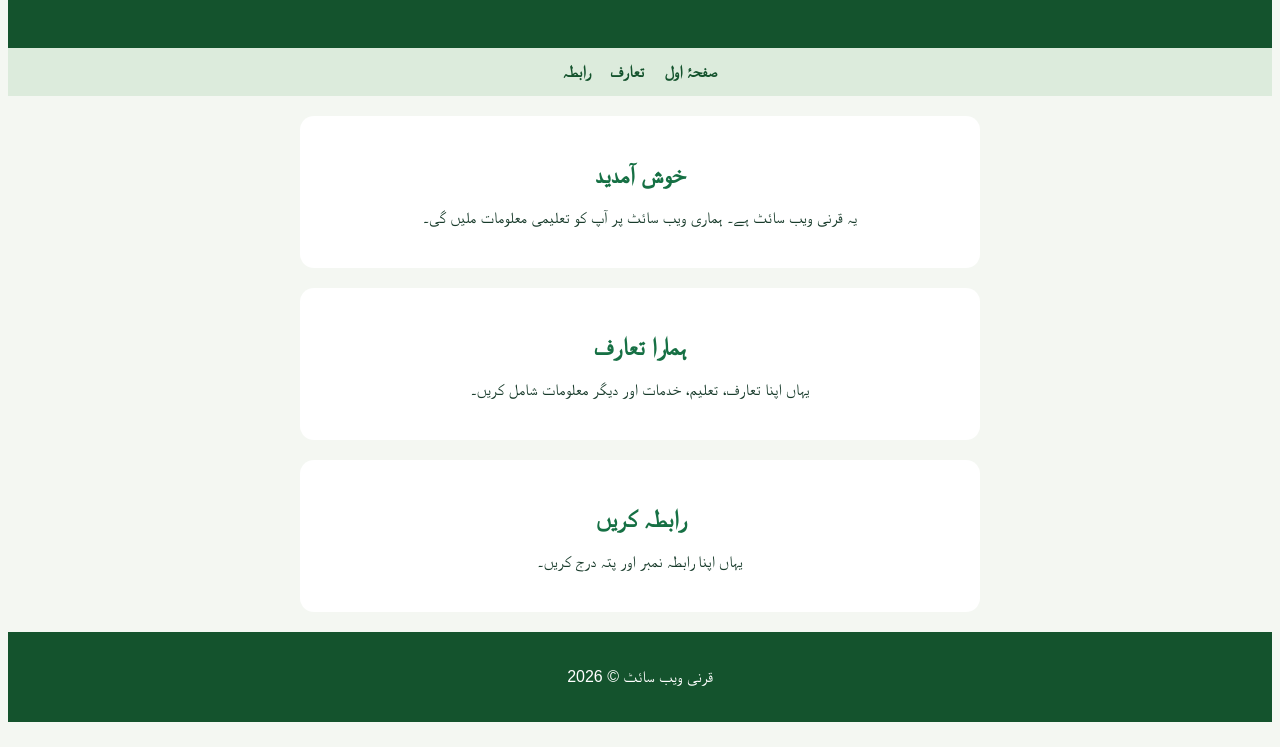
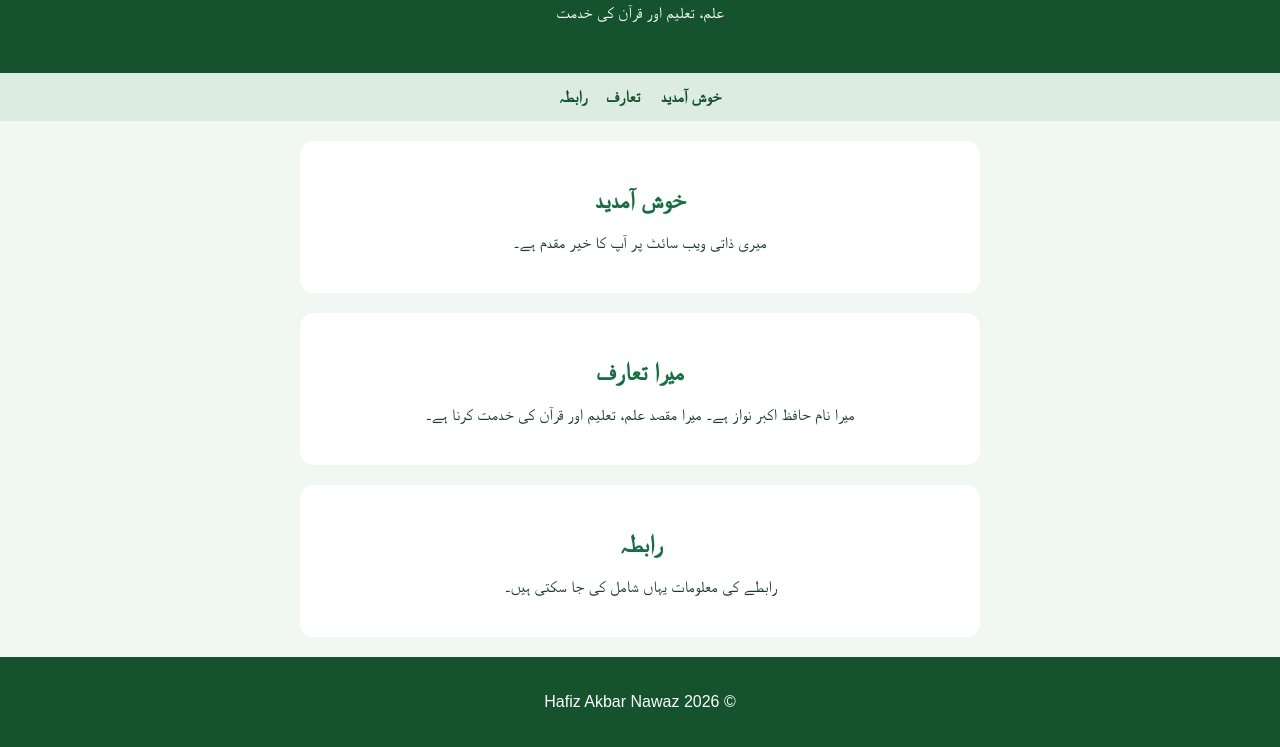
Before and after one commit to AkbarnawazQarni/Qarni-website, a plain HTML site: page index.html in a window 1280 px wide. Shown: the part 139-886 px from the top of the page. Drawn offline with Linux system fonts and the light colour scheme.

Commit message:
Update index.html with new content and styles

```diff
--- a/index.html
+++ b/index.html
@@ -4,17 +4,12 @@
 <head>
 <meta charset="UTF-8">
 <meta name="viewport" content="width=device-width, initial-scale=1.0">
-<title>قرنی ویب سائٹ</title>
+<title>Hafiz Akbar Nawaz</title>
 <style>
 body {
-<h1>حافظ اکبر</h1>
-<p>علم، تعلیم اور قرآن کی خدمت</p>
-<h2>خوش آمدید</h2>
-<p>یہ قرنی ویب سائٹ ہے۔</p>
-
   margin: 0;
   font-family: sans-serif;
-  background: #f4f7f2;
+  background: #f1f8f4;
   color: #183b2b;
   text-align: center;
 }
@@ -23,9 +18,11 @@ header {
   color: white;
   padding: 35px 15px;
 }
-header h1 { font-size: 30px; }
+header h1 {
+  font-size: 30px;
+}
 nav {
-  background: #dcebdc;
+  background: #dcece0;
   padding: 15px;
 }
 nav a {
@@ -41,7 +38,9 @@ section {
   max-width: 650px;
   border-radius: 14px;
 }
-h2 { color: #167044; }
+h2 {
+  color: #167044;
+}
 footer {
   background: #14532d;
   color: white;
@@ -50,29 +49,37 @@ footer {
 </style>
 </head>
 <body>
+
 <header>
-  <h1>قرنی ویب سائٹ</h1>
-  <p>علم، تعلیم اور قرآن کی خدمت</p>
+<h1>Hafiz Akbar Nawaz</h1>
+<p>حافظ اکبر نواز کی ذاتی ویب سائٹ</p>
+<p>علم، تعلیم اور قرآن کی خدمت</p>
 </header>
+
 <nav>
-  <a href="#home">صفحۂ اول</a>
-  <a href="#about">تعارف</a>
-  <a href="#contact">رابطہ</a>
+<a href="#home">خوش آمدید</a>
+<a href="#about">تعارف</a>
+<a href="#contact">رابطہ</a>
 </nav>
+
 <section id="home">
-  <h2>خوش آمدید</h2>
-  <p>یہ قرنی ویب سائٹ ہے۔ ہماری ویب سائٹ پر آپ کو تعلیمی معلومات ملیں گی۔</p>
+<h2>خوش آمدید</h2>
+<p>میری ذاتی ویب سائٹ پر آپ کا خیر مقدم ہے۔</p>
 </section>
+
 <section id="about">
-  <h2>ہمارا تعارف</h2>
-  <p>یہاں اپنا تعارف، تعلیم، خدمات اور دیگر معلومات شامل کریں۔</p>
+<h2>میرا تعارف</h2>
+<p>میرا نام حافظ اکبر نواز ہے۔ میرا مقصد علم، تعلیم اور قرآن کی خدمت کرنا ہے۔</p>
 </section>
+
 <section id="contact">
-  <h2>رابطہ کریں</h2>
-  <p>یہاں اپنا رابطہ نمبر اور پتہ درج کریں۔</p>
+<h2>رابطہ</h2>
+<p>رابطے کی معلومات یہاں شامل کی جا سکتی ہیں۔</p>
 </section>
+
 <footer>
-  <p>قرنی ویب سائٹ © 2026</p>
+<p>© 2026 Hafiz Akbar Nawaz</p>
 </footer>
+
 </body>
-  </html>
+</html>
```
